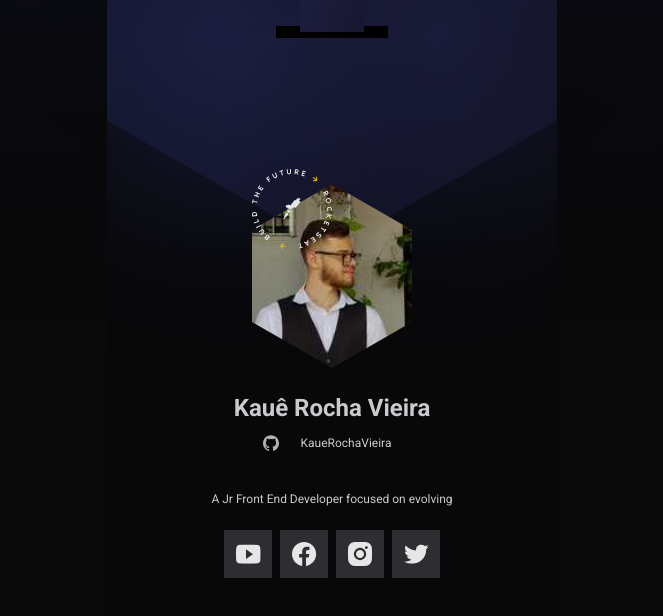
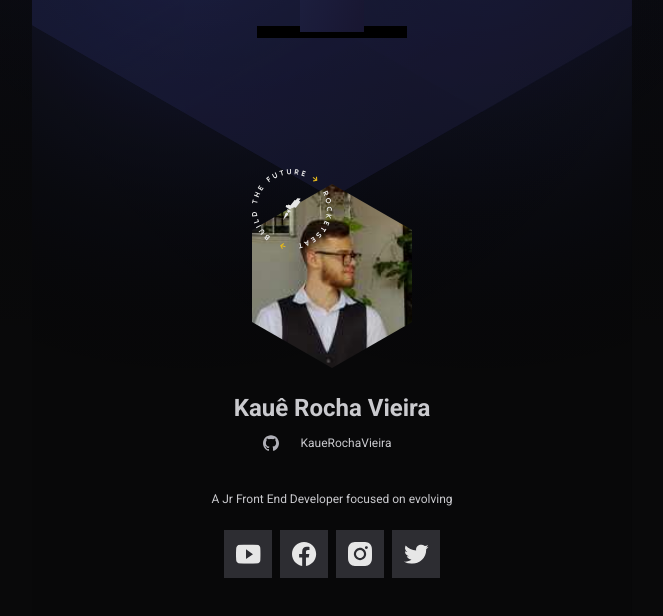
Before and after one commit to KaueRochaVieira/Links, a plain HTML site: page index.html in a window 1280 px wide. Shown: the whole page, without its empty margins (308-971 px from the left). Drawn offline with Linux system fonts and the light colour scheme; no server answers.

Commit message:
changed size background

```diff
--- a/style.css
+++ b/style.css
@@ -159,8 +159,8 @@ ul {
   }
 
   main {
-    max-width: 450px;
-    max-height: 750px;
+    max-width: 600px;
+    max-height: 700px;
     position: relative;
   }
 
```
